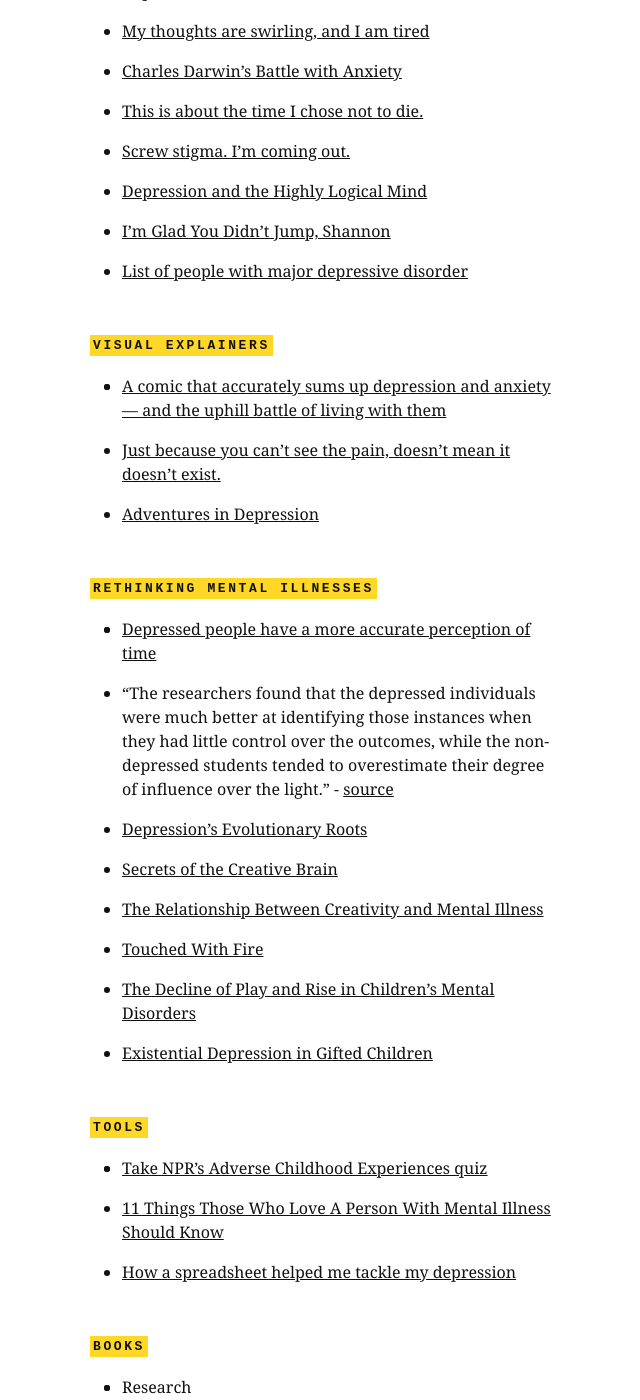
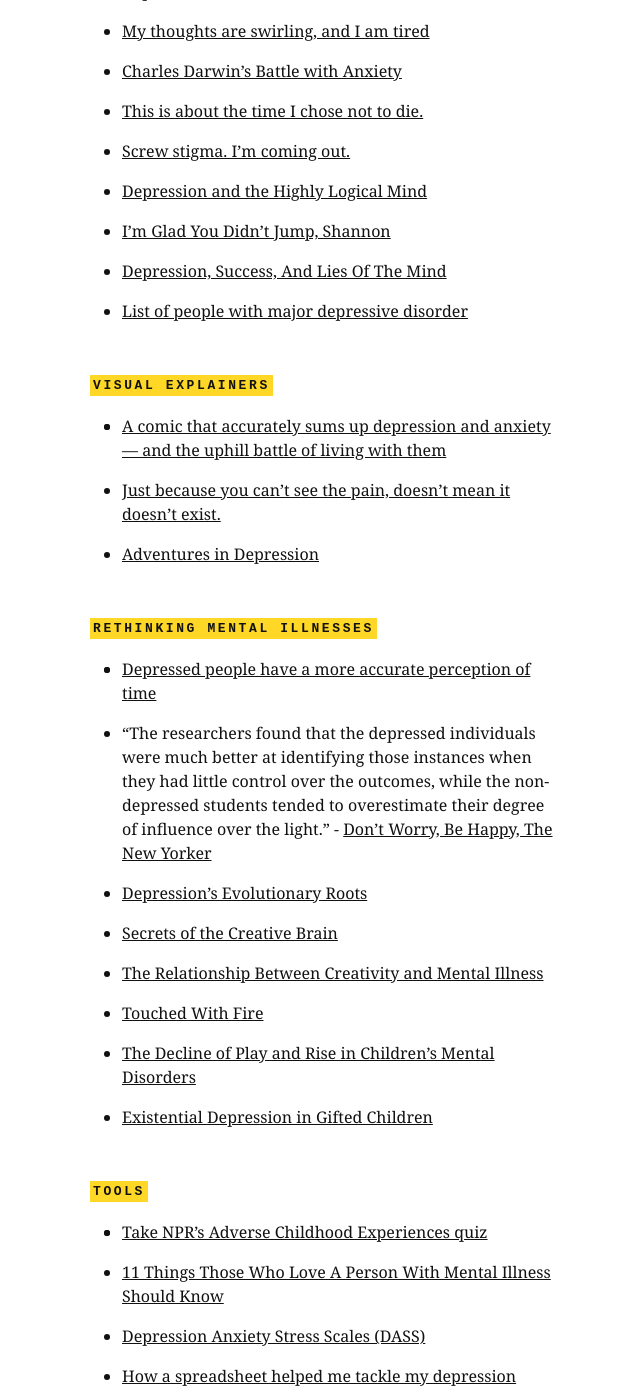
Before and after one commit to wynlim/light, a Jekyll site: the page built from index.md, in a window 1280 px wide and 1400 px high, scrolled down 1086 px. Shown: the whole window, without its empty margins (300-940 px from the left). Built offline with Jekyll 4.4.1, drawn with Linux system fonts in a browser that asks for light colours; some of the changed text lies outside the part shown.

Commit message:
mini content update

```diff
--- a/index.md
+++ b/index.md
@@ -35,6 +35,7 @@ What are the stories we tell about mental health? This little list seeks to cont
 * [Screw stigma. I’m coming out.](https://stories.expost-news.com/screw-stigma-im-coming-out-6809e83f355e)
 * [Depression and the Highly Logical Mind](http://benjyw.com/post/40534968093/depression-and-the-highly-logical-mind)
 * [I’m Glad You Didn’t Jump, Shannon](https://the-pastry-box-project.net/shannon-fisher/2015-May-30)
+* [Depression, Success, And Lies Of The Mind](http://dish.andrewsullivan.com/2014/08/13/depression-success-and-lies-of-the-mind/)
 * [List of people with major depressive disorder](https://en.wikipedia.org/wiki/List_of_people_with_major_depressive_disorder)
 
 ## Visual explainers
@@ -46,7 +47,7 @@ What are the stories we tell about mental health? This little list seeks to cont
 ## Rethinking mental illnesses
 
 * [Depressed people have a more accurate perception of time](http://www.sciencedaily.com/releases/2013/08/130822090326.htm)
-* “The researchers found that the depressed individuals were much better at identifying those instances when they had little control over the outcomes, while the non-depressed students tended to overestimate their degree of influence over the light.” - [source](http://www.newyorker.com/science/maria-konnikova/dont-worry-be-happy)
+* “The researchers found that the depressed individuals were much better at identifying those instances when they had little control over the outcomes, while the non-depressed students tended to overestimate their degree of influence over the light.” - [Don’t Worry, Be Happy, The New Yorker](http://www.newyorker.com/science/maria-konnikova/dont-worry-be-happy)
 * [Depression's Evolutionary Roots](http://www.scientificamerican.com/article/depressions-evolutionary/)
 * [Secrets of the Creative Brain](http://www.theatlantic.com/features/archive/2014/06/secrets-of-the-creative-brain/372299/)
 * [The Relationship Between Creativity and Mental Illness](http://www.brainpickings.org/2014/07/21/creativity-and-mental-illness/)
@@ -58,6 +59,7 @@ What are the stories we tell about mental health? This little list seeks to cont
 
 * [Take NPR’s Adverse Childhood Experiences quiz](http://www.npr.org/sections/health-shots/2015/03/02/387007941/take-the-ace-quiz-and-learn-what-it-does-and-doesnt-mean)
 * [11 Things Those Who Love A Person With Mental Illness Should Know](http://www.huffingtonpost.com/entry/mental-illness-what-you-should-know_56339964e4b0c66bae5c2caf)
+* [Depression Anxiety Stress Scales (DASS)](http://www2.psy.unsw.edu.au/dass/)
 * [How a spreadsheet helped me tackle my depression](http://qz.com/532694/how-a-spreadsheet-helped-me-tackle-my-depression/)
 
 ## Books
```
Also changed, not shown: other parts of index.md (+1 -0 lines).
